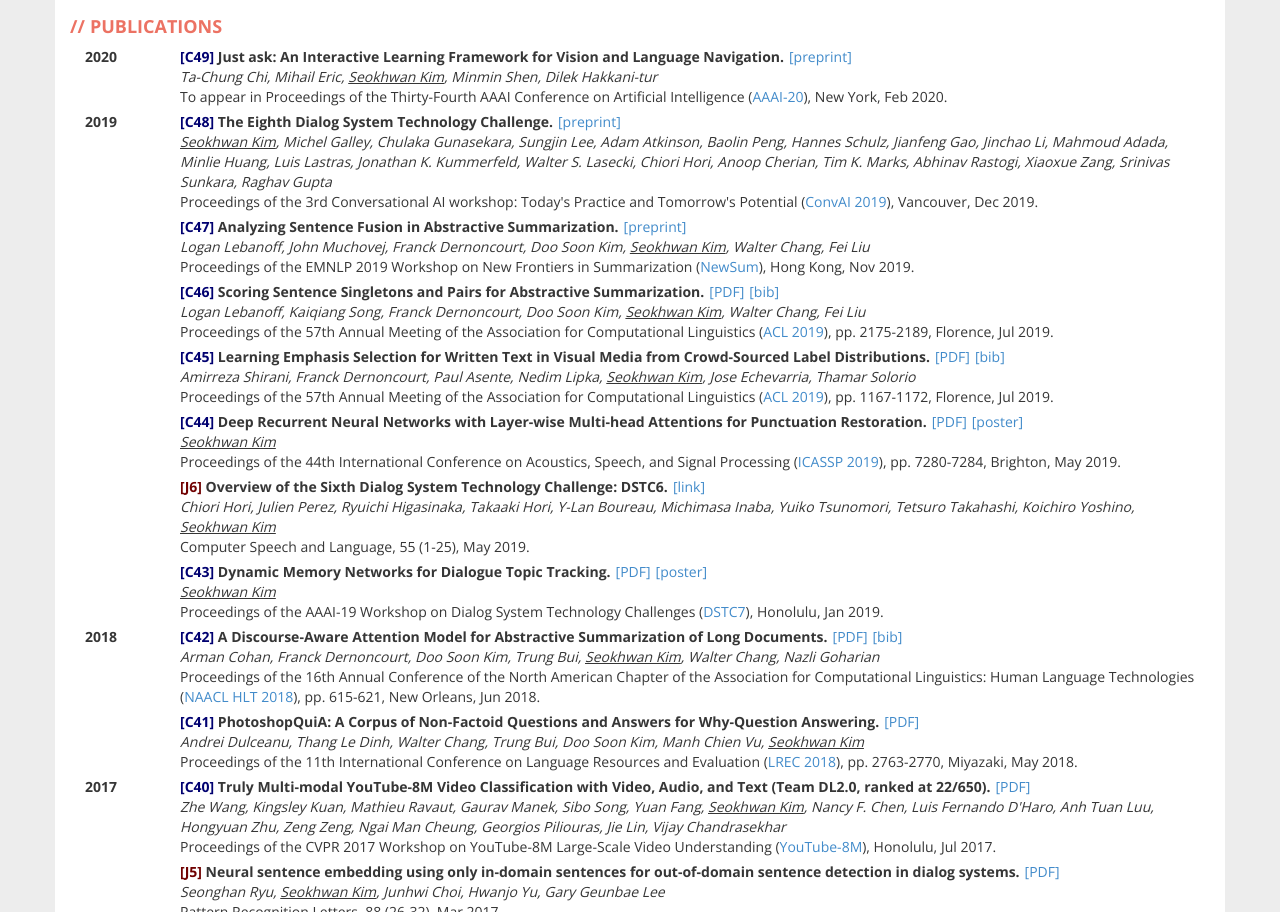
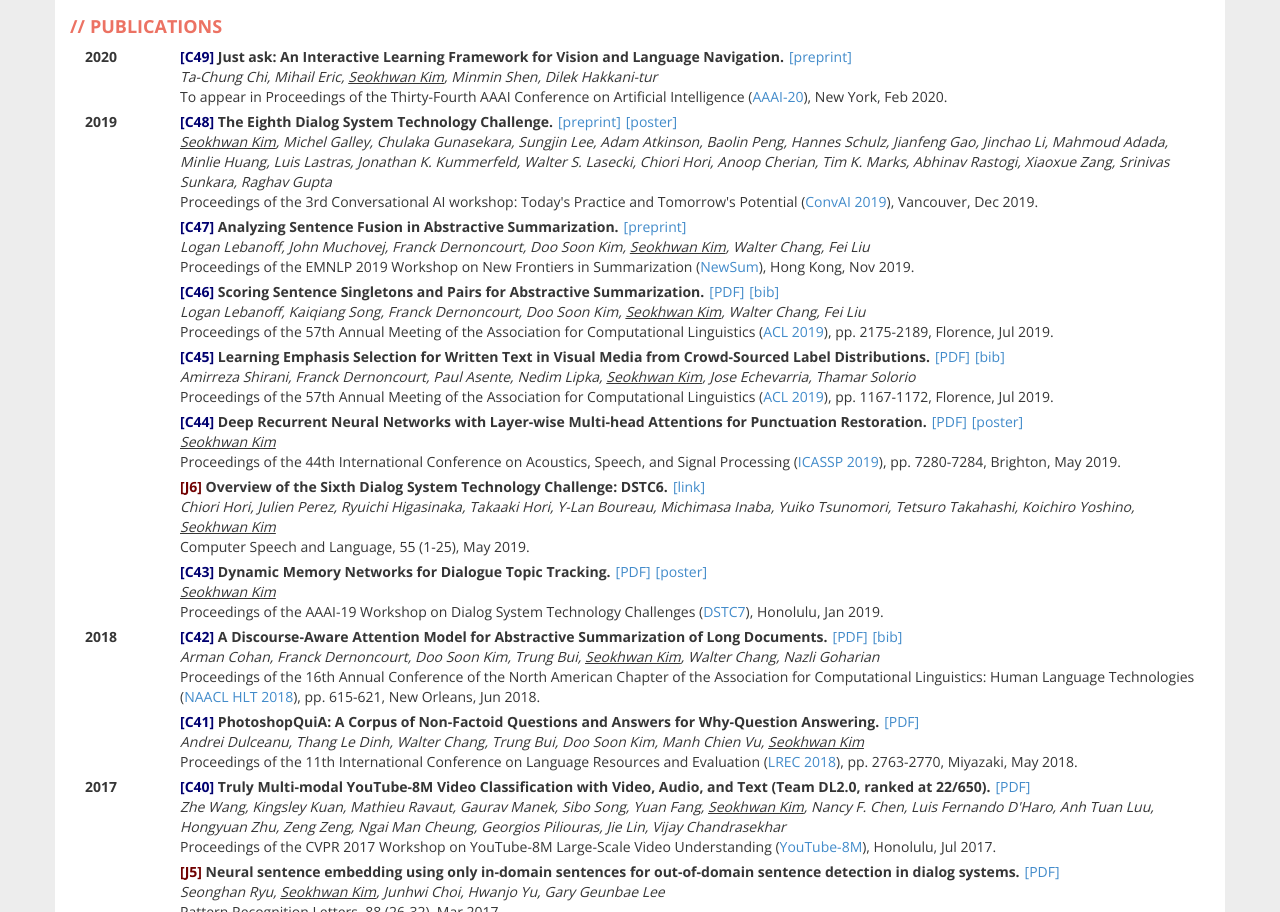
Before and after one commit to seokhwankim/seokhwankim.github.io, a plain HTML site: page index.html in a window 1280 px wide. Shown: the part 1623-2535 px from the top of the page. Drawn offline with nearby package versions, Linux system fonts and the light colour scheme.

Commit message:
contents updated

```diff
--- a/index.html
+++ b/index.html
@@ -281,7 +281,7 @@
           </div>
           <div class="col-xs-11">
             <div style="display:inline" class="pid_conference">[C48] </div>
-            <div style="display:inline" class="title">The Eighth Dialog System Technology Challenge.<div style="display:inline" class="link"><a href="https://arxiv.org/abs/1911.06394" target="_blank">[preprint]</a></div></div>
+            <div style="display:inline" class="title">The Eighth Dialog System Technology Challenge.<div style="display:inline" class="link"><a href="https://arxiv.org/abs/1911.06394" target="_blank">[preprint]</a></div><div style="display:inline" class="link"><a href="https://www.slideshare.net/seokhwankim7/the-eighth-dialog-system-technology-challenge-dstc8" target="_blank">[poster]</a></div></div>
             <div class="author"><span>Seokhwan Kim</span>, Michel Galley, Chulaka Gunasekara, Sungjin Lee, Adam Atkinson, Baolin Peng, Hannes Schulz, Jianfeng Gao, Jinchao Li, Mahmoud Adada, Minlie Huang, Luis Lastras, Jonathan K. Kummerfeld, Walter S. Lasecki, Chiori Hori, Anoop Cherian, Tim K. Marks, Abhinav Rastogi, Xiaoxue Zang, Srinivas Sunkara, Raghav Gupta</div>
             <div class="book">Proceedings of the 3rd Conversational AI workshop: Today's Practice and Tomorrow's Potential (<a href="http://alborz-geramifard.com/workshops/neurips19-Conversational-AI/Main.html" target="_blank">ConvAI 2019</a>), Vancouver, Dec 2019.</div>
           </div>
```
Also changed, not shown: 1 other file.
